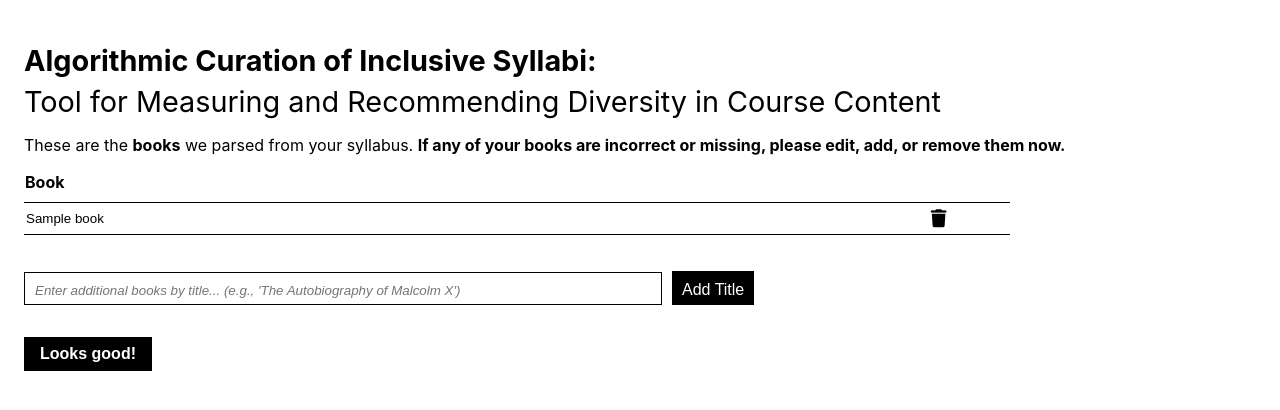
After one commit to mark-ayiah/CPSC-464-Inclusive-Syllabi, a Flask app: template interface/templates/books_validate.html in a window 1280 px wide. The commit adds this page. Shown: the top 410 px of the page. Run offline with Flask 3, Linux system fonts and the light colour scheme; the template is opened without the code that fills it: most values are stand-ins (such as "Sample title", 1, 10 or a date in 2020); parts of the project's set-up code (start-up, migrations or seed data) failed here and were passed over.

Commit message:
updated parser!

```diff
--- a/interface/app.py
+++ b/interface/app.py
@@ -20,9 +20,8 @@ def index():
     return render_template('index.html')
 
 # Route to handle PDF upload and parsing
-@app.route('/validate', methods=['POST'])
-def validate():
-
+@app.route('/books-validate', methods=['POST'])
+def books_validate():
 
     file = request.files['file']
     category = request.form.get('categories')
@@ -41,7 +40,23 @@ def validate():
 
 
         # Render the template with the list of books
-        return render_template('validate.html', books=session['books'])
+        return render_template('books_validate.html', books=session['books'])
+
+@app.route('/final-validate', methods=['POST'])
+def final_validate():
+
+        # Get the serialized book titles
+        text = request.form.get('books', '')
+
+        # Split the titles into a list
+        book_titles = text.split('\n')
+
+        # Join the titles back into a single string for `find_books_in_pdf`
+        session['books'] = find_books_in_pdf('\n'.join(book_titles))
+
+
+        # Render the template with the list of books
+        return render_template('final_validate.html', books=session['books'])
 
 @app.route('/edit-book', methods=['POST'])
 def edit_book():
@@ -50,21 +65,34 @@ def edit_book():
     session['books'] = []
 
     for isbn in updated_isbns:
-        title, author, isbn = search_book_by_isbn(isbn)
+        title, author, isbn, cover = search_book_by_isbn(isbn)
         if title:
-            session['books'].append({'title': title, 'author': author, 'isbn': isbn})
+            session['books'].append({'title': title, 'author': author, 'isbn': isbn, 'cover': cover})
 
-    return render_template('validate.html', books=session['books'])
+    return render_template('final_validate.html', books=session['books'])
 
 @app.route('/add-book', methods=['POST'])
 def add_book():
     new_title = request.form.get('new-title')
     if new_title:
-        title, author, isbn = search_book(new_title)
-        if title:
-            session['books'].append({'title': title, 'author': author, 'isbn': isbn})
-    return render_template('validate.html', books=session['books'])
+        book = search_book(new_title)
+        if book:
+            title = book[0]
+            author = book[1]
+            isbn = book[2]
+            cover = book[3]
+            session['books'].append({'title': title, 'author': author, 'isbn': isbn, 'cover': cover})
+    return render_template('final_validate.html', books=session['books'])
 
+@app.route('/add-book-validate', methods=['POST'])
+def add_book_validate():
+    new_title = request.form.get('new-title')
+    if new_title:
+        book = search_book(new_title)
+        if book:
+            title = book[0]
+            session['books'].append({'title': title})
+    return render_template('books_validate.html', books=session['books'])
 
 @app.route('/results', methods=['POST'])
 def results():
@@ -100,8 +128,9 @@ def search_book(line):
             title = book['title']
             author = book['author_name'][0]
             isbn = book.get('isbn', ['N/A'])[0]
-            return title, author, isbn
-    return None, None, None
+            cover = f"https://covers.openlibrary.org/b/isbn/{isbn}-M.jpg" if isbn != 'N/A' else None
+            return title, author, isbn, cover
+    return None, None, None, None
 
 def search_book_by_isbn(isbn):
     url = f"https://openlibrary.org/api/books?bibkeys=ISBN:{isbn}&format=json&jscmd=data"
@@ -114,20 +143,22 @@ def search_book_by_isbn(isbn):
         if book:
             title = book['title']
             author = book['authors'][0]['name']
+            cover = f"https://covers.openlibrary.org/b/isbn/{isbn}-M.jpg"
+
 
         # title = book['title']
         # author = book['author_name'][0]
-            return title, author, isbn
-    return None, None, None
+            return title, author, isbn, cover
+    return None, None, None, None
 
 # Function to find books in the parsed Word Doc
 def find_books_in_pdf(text):
     book_list = []
     lines = text.split('\n')
     for line in lines:
-        title, author, isbn = search_book(line)
+        title, author, isbn, cover, = search_book(line)
         if title:
-            book_list.append({'title': title, 'author': author, 'isbn': isbn})
+            book_list.append({'title': title, 'author': author, 'isbn': isbn, 'cover': cover})
     return book_list
 
 # def calc_diversity():
--- /dev/null
+++ b/interface/templates/books_validate.html
@@ -0,0 +1,85 @@
+<!DOCTYPE html>
+<html lang="en">
+	<head>
+		<meta charset="UTF-8" />
+		<meta name="viewport" content="width=device-width, initial-scale=1.0" />
+		<title>Book Results</title>
+		<link rel="stylesheet" href="../static/styles.css" />
+		<link rel="stylesheet" href="https://cdnjs.cloudflare.com/ajax/libs/font-awesome/6.0.0-beta3/css/all.min.css" />
+		<!-- Link to FontAwesome for the trash icon -->
+	</head>
+	<body>
+		<h1 class="title">Algorithmic Curation of Inclusive Syllabi:</h1>
+		<h2 class="subtitle">Tool for Measuring and Recommending Diversity in Course Content</h2>
+
+		<p>These are the <b>books</b> we parsed from your syllabus. <b>If any of your books are incorrect or missing, please edit, add, or remove them now.</b></p>
+
+			<table class="book-table">
+				<thead>
+					<tr>
+						<th>Book</th>
+						<th></th>
+					</tr>
+				</thead>
+				<tbody>
+					{% for book in books %}
+					<tr class="book-row">
+						<td class="book"><input type="text" class="book-title" name="book-title" value="{{ book.title }}"/></td>
+						<td>
+							<span class="delete-btn" onclick="deleteRow(this)"><i class="fas fa-trash"></i></span>
+						</td>
+					</tr>
+					{% endfor %}
+				</tbody>
+			</table>
+            <button type="submit" style="display:none"></button>
+
+		<form action="/add-book-validate" method="POST">
+            <div class="add-book-row">
+                <input type="text" class="new-title-input" name="new-title" placeholder="Enter additional books by title... (e.g., 'The Autobiography of Malcolm X')" />
+                <button type="submit" class="add-title-btn" onclick=addRow()>Add Title</button>
+			</button>
+            </div>
+		</form>
+
+        <form action="/final-validate" method="POST" onsubmit="prepareBooks()">
+			<input type="hidden" name="books" id="books-input" />
+            <button class="submit-button" type="submit">Looks good!</button>
+        </form>
+
+		<script>
+
+			// Function to prepare books for submission
+			function prepareBooks() {
+				const bookTitles = [];
+				document.querySelectorAll('.book-title').forEach(input => {
+					bookTitles.push(input.value); // Collect all book titles
+				});
+
+				// Populate the hidden input with serialized book titles
+				document.getElementById('books-input').value = bookTitles.join('\n');
+			}
+			// Function to add a new row
+			function addRow() {
+				const bookList = document.getElementById("books-list");
+				const newRow = document.createElement("div");
+				newRow.className = "row";
+
+				newRow.innerHTML = `
+                <input type="text" class="title-input" name="titles" placeholder="Enter book title">
+                <span class="delete-btn" onclick="deleteRow(this)">X</span>
+            `;
+
+				bookList.appendChild(newRow);
+			}
+
+			// Function to delete a row
+			function deleteRow(element) {
+				const row = element.closest('tr');
+    			row.remove();
+
+			}
+
+		</script>
+	</body>
+</html>
--- a/interface/templates/index.html
+++ b/interface/templates/index.html
@@ -23,7 +23,7 @@
 			</p>
 		</div>
 		<br />
-		<form id="initial-form" action="/validate" method="POST" enctype="multipart/form-data">
+		<form id="initial-form" action="/books-validate" method="POST" enctype="multipart/form-data">
 			<p class="instructions">Upload your class syllabus in a .docx format.</p>
 			<div class="file-upload">
 				<label for="file-upload" class="custom-upload">Upload File</label>
```
Also changed, not shown: interface/templates/final_validate.html (renamed from interface/templates/validate.html, +15 -6 lines), 2 other files.
